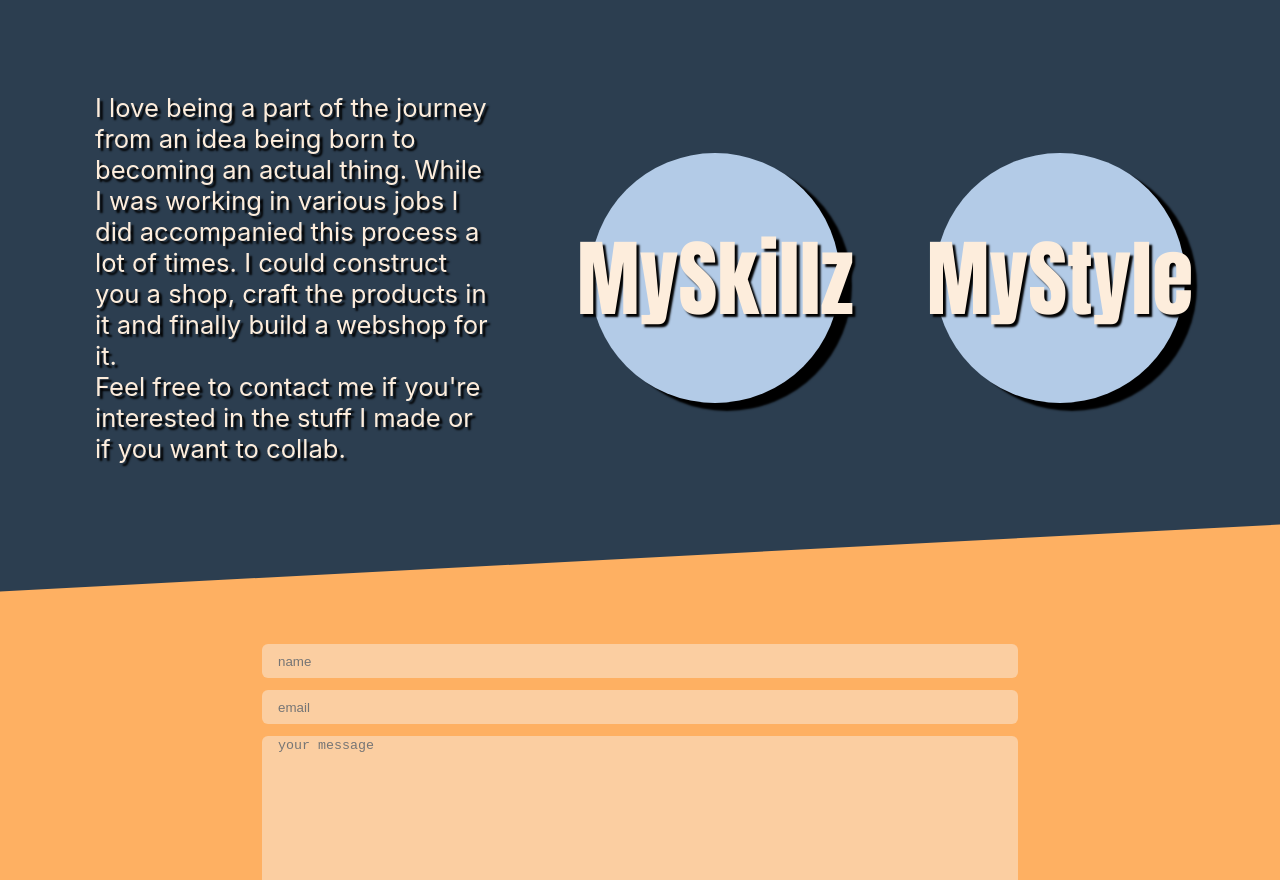
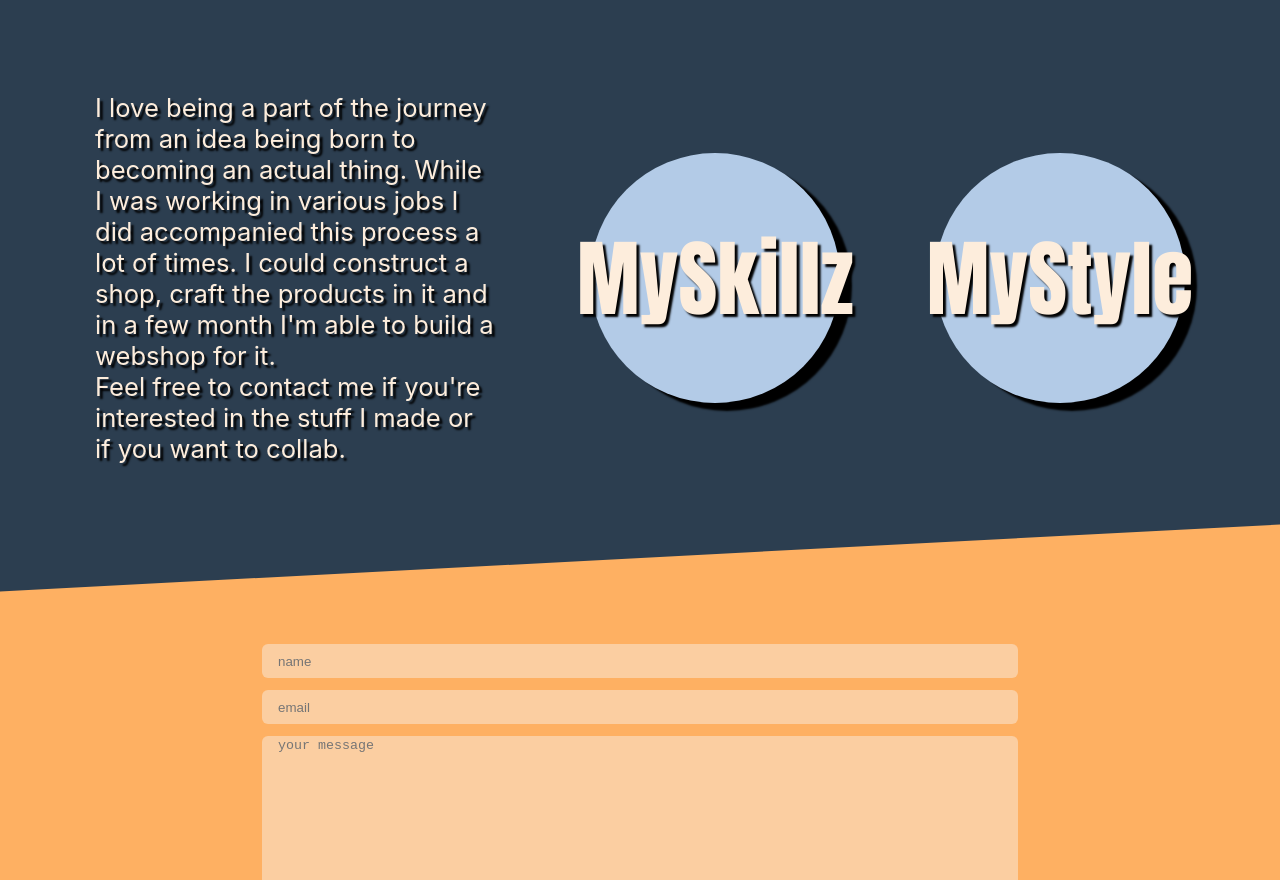
Before and after one commit to Marwillus/portfolio-react, a React (Create React App) app: page / in a window 1280 px wide. Shown: the part 869-1749 px from the top of the page. Built offline with nearby package versions, Linux system fonts and the light colour scheme.

Commit message:
fuer heroku

```diff
--- a/src/App.css
+++ b/src/App.css
@@ -183,15 +183,15 @@ nav {
 }
 .project-info {
   position: absolute;
-  bottom: 40px;
-  right: 40px;
+  bottom: 60px;
+  right: 60px;
   padding: 2rem;
   box-shadow: 0 0 1rem 0 rgba(0, 0, 0, 0.2);
   border-radius: 15px;
   z-index: 1;
   background: inherit;
   overflow: hidden;
-  transform: translateZ(20px);
+  transform: translateZ(50px);
 }
 .project-info:before {
   content: "";
@@ -202,8 +202,8 @@ nav {
   left: 0;
   right: 0;
   bottom: 0;
-  box-shadow: inset 0 0 2000px rgba(255, 255, 255, 0.603);
-  filter: blur(15px);
+  box-shadow: inset 0 0 2000px rgba(255, 255, 255, 0.753);
+  backdrop-filter: blur(150px);
   margin: -20px;
 }
 
--- a/src/components/About.js
+++ b/src/components/About.js
@@ -4,8 +4,8 @@ const About = (props) => {
       <div className={"about-text"}>
         I love being a part of the journey from an idea being born to becoming
         an actual thing. While I was working in various jobs I did accompanied
-        this process a lot of times. I could construct you a shop, craft the
-        products in it and finally build a webshop for it.
+        this process a lot of times. I could construct a shop, craft the
+        products in it and in a few month I'm able to build a webshop for it.
         <br /> Feel free to contact me if you're interested in the stuff I made
         or if you want to collab.
       </div>
--- a/src/components/ProjectSwiper.js
+++ b/src/components/ProjectSwiper.js
@@ -2,7 +2,7 @@ import React from "react";
 import Swiper from "react-id-swiper";
 import SwiperCore, { Navigation, Pagination, EffectCoverflow } from "swiper";
 
-import "swiper/swiper.scss";
+import "swiper/swiper-bundle.css";
 import "swiper/components/effect-coverflow/effect-coverflow.min.css";
 
 SwiperCore.use([Navigation, Pagination, EffectCoverflow]);
@@ -61,7 +61,7 @@ const ProjectSwiper = (props) => {
                 {" "}
               </div>
               <div className="project-info">
-                <h1>{project.name}Project</h1>
+                <h1>{project.name}</h1>
                 <p>{project.description}</p>
               </div>
             </div>
```
Also changed, not shown: public/index.html (+0 -10 lines), 1 other file (tests, documents, lock files or other folders).
